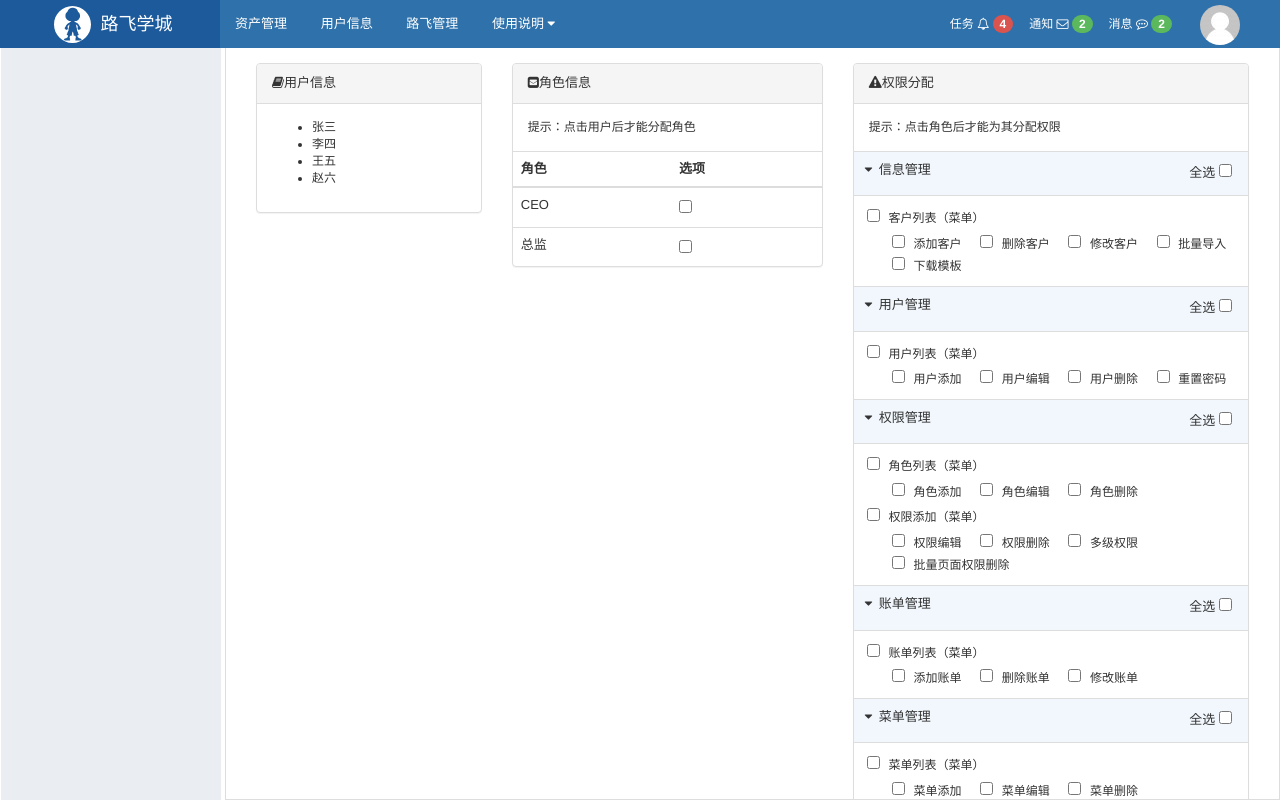
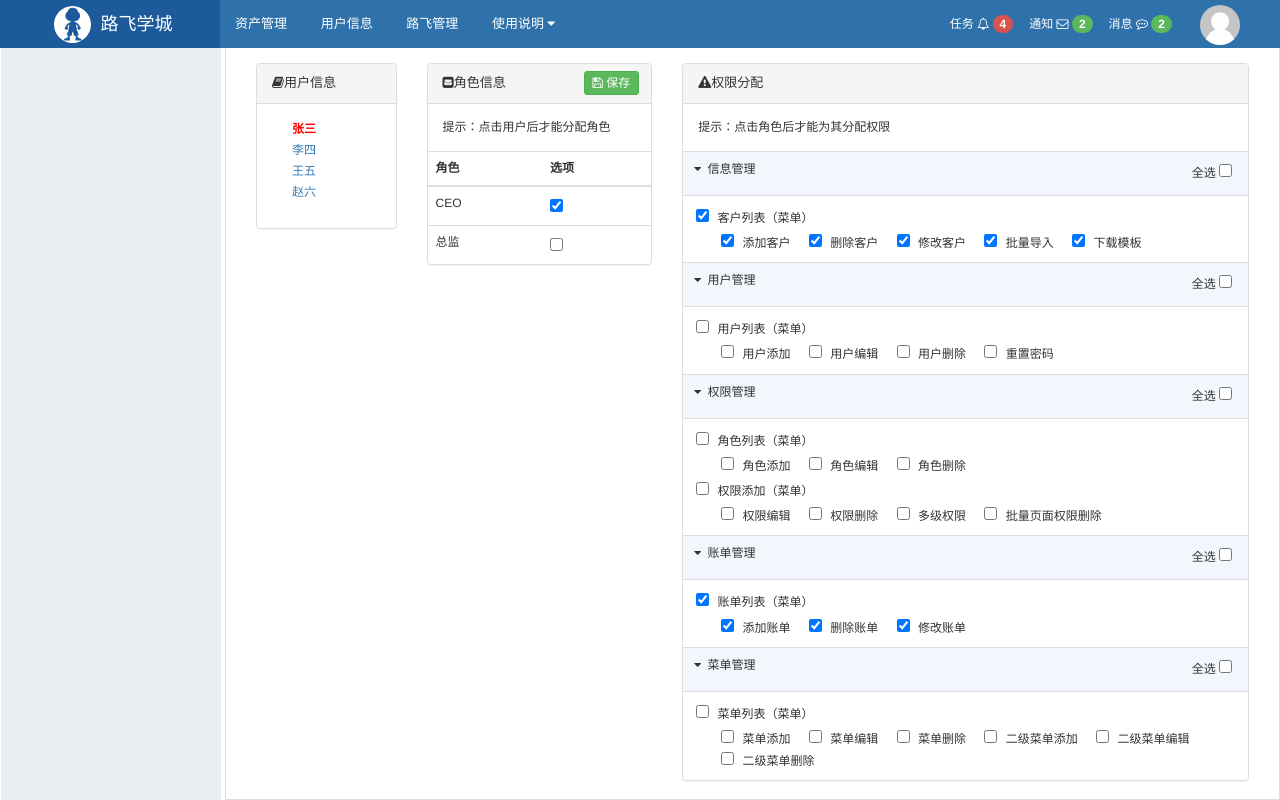
Before and after one commit to kunmzhao/crm, a Django app: a page that uses Privilege/rbac/templates/rbac/distibute_permissions.html in a window 1280 px wide. Run offline with Django 3.2, Linux system fonts and the light colour scheme; data comes from the database, SQL or seed files in the repository; both versions use the stored data as it was after the commit; some libraries are stand-ins or nearby versions.

Commit message:
权限分配--用户选中默认显现选中的角色和权限

```diff
--- a/Privilege/rbac/templates/rbac/distibute_permissions.html
+++ b/Privilege/rbac/templates/rbac/distibute_permissions.html
@@ -9,6 +9,7 @@
 .user-area li {
 cursor: pointer;
 padding: 2px 0;
+list-style:none;
 }
 
 .user-area li a {
@@ -34,6 +35,9 @@
 }
 
 .panel-body {
+font-size: 12px;
+}
+table {
 font-size: 12px;
 }
 
@@ -90,28 +94,33 @@
 {% block content %}
 
 <div class="luffy-container">
-    <div class="col-md-3">
+    <div class="col-md-2 user-area">
         <div class="panel panel-default">
-            <!-- Default panel contents -->
             <div class="panel-heading">
                 <i class="fa fa-book" aria-hidden="true"></i>用户信息
             </div>
             <div class="panel-body">
                 <ul>
                     {% for user in user_list %}
-                    <li>{{ user.name }}</li>
+                    <li class="{% if uid == user.id|safe  %}active{% endif %}">
+                        <a href="?uid={{ user.id }}">{{ user.name }}</a></li>
                     {% endfor %}
                 </ul>
             </div>
         </div>
 
     </div>
-    <div class="col-md-4">
+    <div class="col-md-3 role-area">
         <div class="panel panel-default">
             <!-- Default panel contents -->
             <div class="panel-heading">
                 <i class="fa fa-envelope-square" aria-hidden="true"></i>角色信息
-
+                {% if uid %}
+                <a href="" class="btn btn-success right btn-xs" style="padding: 2px 8px;margin:-3px">
+                    <i class="fa fa-save" aria-hidden="true"></i>
+                    保存
+                </a>
+                {% endif %}
             </div>
             <div class="panel-body">
                 提示：点击用户后才能分配角色
@@ -130,7 +139,9 @@
                     <td>
                         {{ role.title }}
                     </td>
-                    <td><input type="checkbox" name="roles" value="{{ role.id }}"></td>
+                    <td>
+                        <input type="checkbox" name="roles" value="{{ role.id }}" {% if role.id in user_has_roles_dict %}checked{% endif %}>
+                    </td>
                 </tr>
                 {% endfor %}
                 </tbody>
@@ -138,7 +149,7 @@
         </div>
 
     </div>
-    <div class="col-md-5 permission-area">
+    <div class="col-md-7 permission-area">
         <div class="panel panel-default">
             <div class="panel-heading">
                 <i class="fa fa-exclamation-triangle" aria-hidden="true"></i>权限分配
--- a/Privilege/rbac/views/menu.py
+++ b/Privilege/rbac/views/menu.py
@@ -325,6 +325,22 @@
     :param request:
     :return:
     """
+    uid = request.GET.get('uid')
+    user_obj = User.objects.filter(id=uid).first()
+    if not user_obj:
+        uid = None
+
+    if uid:
+        # 获取当前用户所拥有的所有角色
+        user_has_roles = user_obj.roles.all()
+        # 获取当前用户所拥有的权限
+        user_has_permissions = user_obj.roles.filter(permissions__id__isnull=False).values('permissions__id').distinct()
+    else:
+        user_has_roles = []
+        user_has_permissions = []
+    user_has_roles_dict = {item.id: item for item in user_has_roles}
+    user_has_permissions_dict = {item['permissions__id']: None for item in user_has_permissions}
+    print(user_has_permissions_dict)
     # 获取所有用户
     all_user_list = User.objects.all()
 
@@ -353,9 +369,11 @@
         if not pid:
             continue
         all_second_menu_dict[pid]['children'].append(item)
-    print(all_menu_list)
     return render(request, 'rbac/distibute_permissions.html', {
         'user_list': all_user_list,
         'role_list': all_role_list,
-        'all_menu_list': all_menu_list
+        'all_menu_list': all_menu_list,
+        'uid': uid,
+        'user_has_roles_dict': user_has_roles_dict,
+        'user_has_permissions_dict': user_has_permissions_dict
     })
```
Also changed, not shown: Privilege/db.sqlite3.
